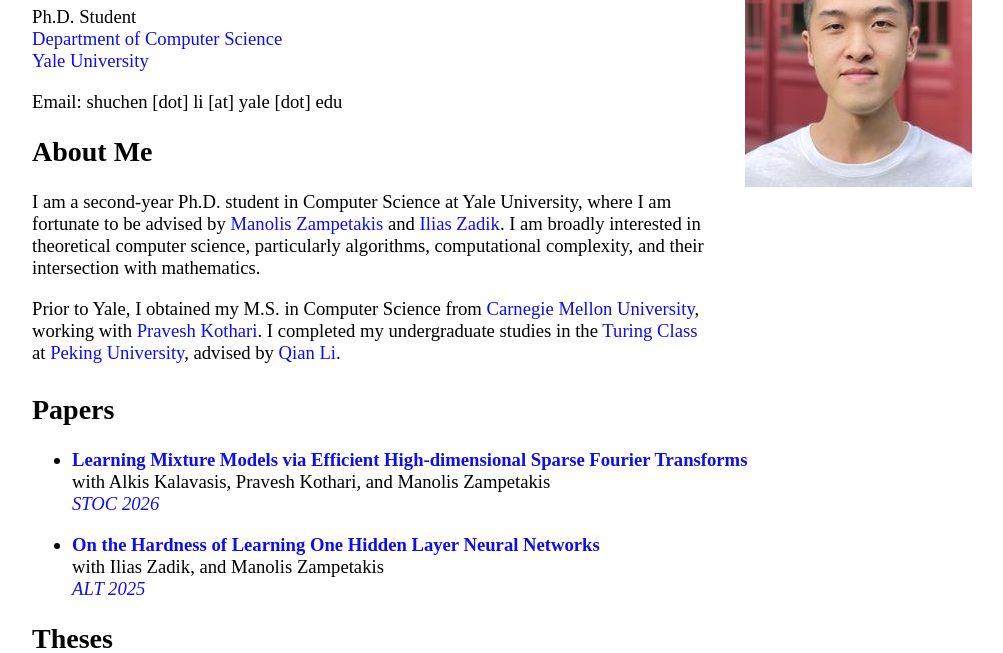
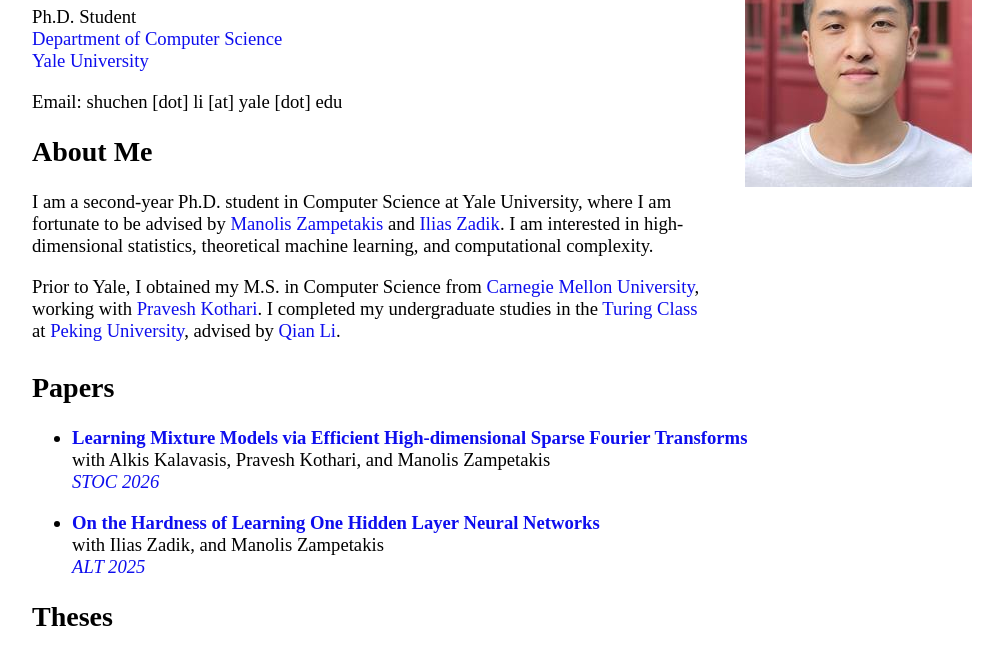
Before and after one commit to li-shuchen/li-shuchen.github.io, a plain HTML site: page index.html in a window 1280 px wide. Shown: the part 123-776 px from the top of the page, without its empty margins (138-1141 px from the left). Drawn offline with Linux system fonts and the light colour scheme.

Commit message:
updated about

```diff
--- a/index.html
+++ b/index.html
@@ -27,8 +27,7 @@
 
         <p>
           I am a second-year Ph.D. student in Computer Science at Yale University, where I am fortunate to be advised by <a href="https://mzampet.com" target="_blank"><nobr>Manolis Zampetakis</nobr></a> and <a href="https://iliaszadik.github.io" target="_blank"><nobr>Ilias Zadik</nobr></a>.
-          I am broadly interested in theoretical computer science, particularly algorithms, computational complexity,
-          and their intersection with mathematics.
+          I am interested in high-dimensional statistics, theoretical machine learning, and computational complexity.
 
         </p>
 
```
